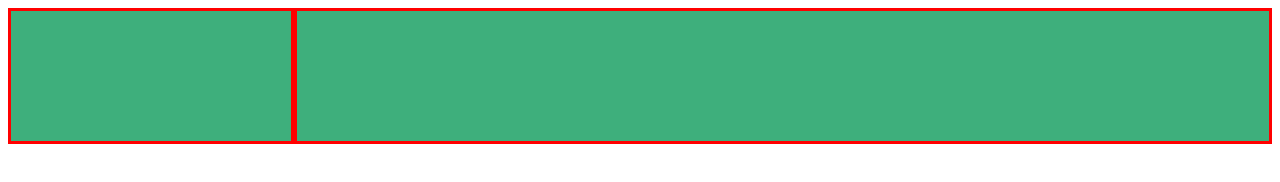
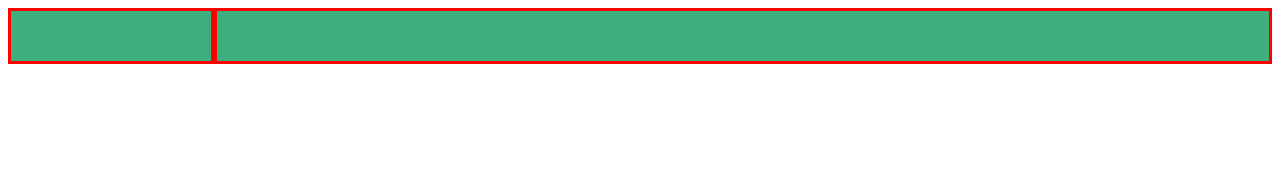
Before and after one commit to qijun4tian/learn-html, a plain HTML site: page 布局综合练习/2/code21.html in a window 1280 px wide. Drawn offline with Linux system fonts and the light colour scheme.

Commit message:
布局练习

```diff
--- a/布局综合练习/2/code21.html
+++ b/布局综合练习/2/code21.html
@@ -7,8 +7,7 @@
 <style>
     .left{
         /*display: inline-block;*/
-        float: left;
-        width: 200px;
+        flex-basis: 200px;
         /*flex: 3;*/
     }
     .right{
@@ -20,13 +19,15 @@
     }
     .border{
         height: 50px;
-        padding: 40px;
+
         border: solid red;
         background: #3eaf7c;
     }
     .container{
         width: 100%;
         display: flex;
+        padding: 0;
+        margin: 0;
     }
 
 </style>
```
Also changed, not shown: js/h1.html (+5 -3 lines), .eslintrc.json (added).
